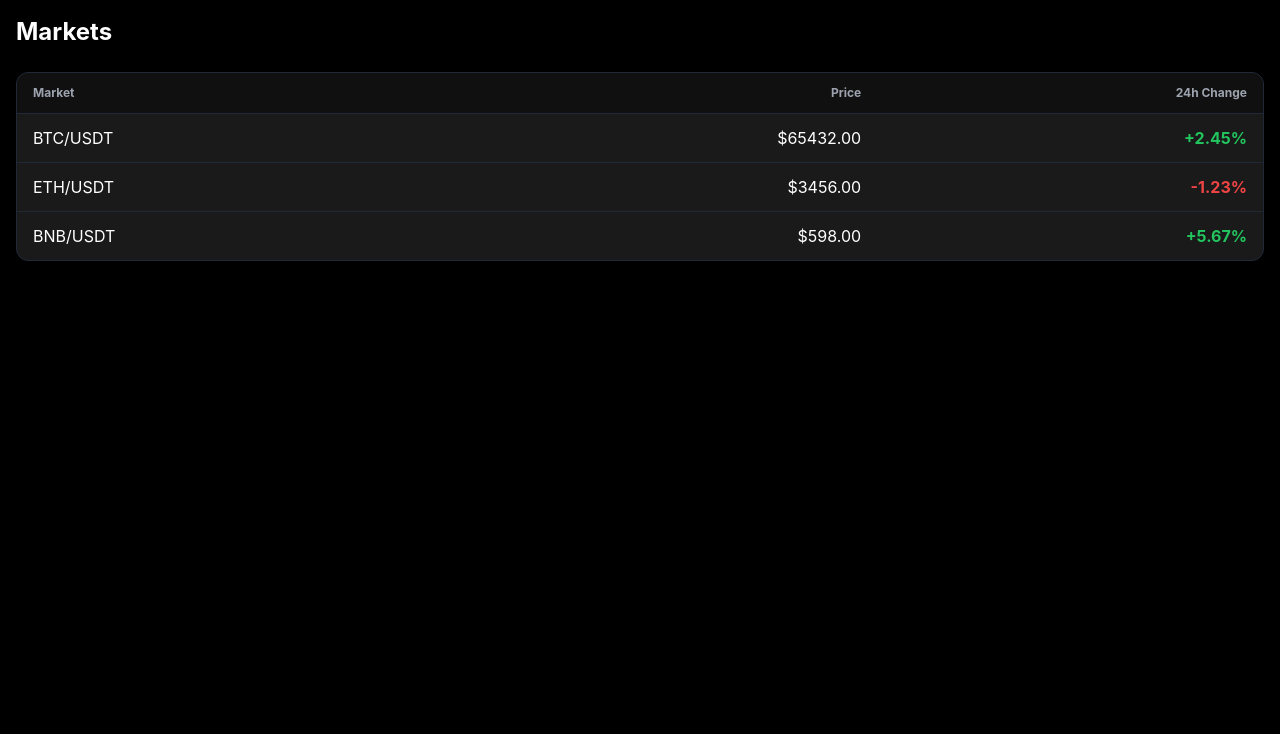
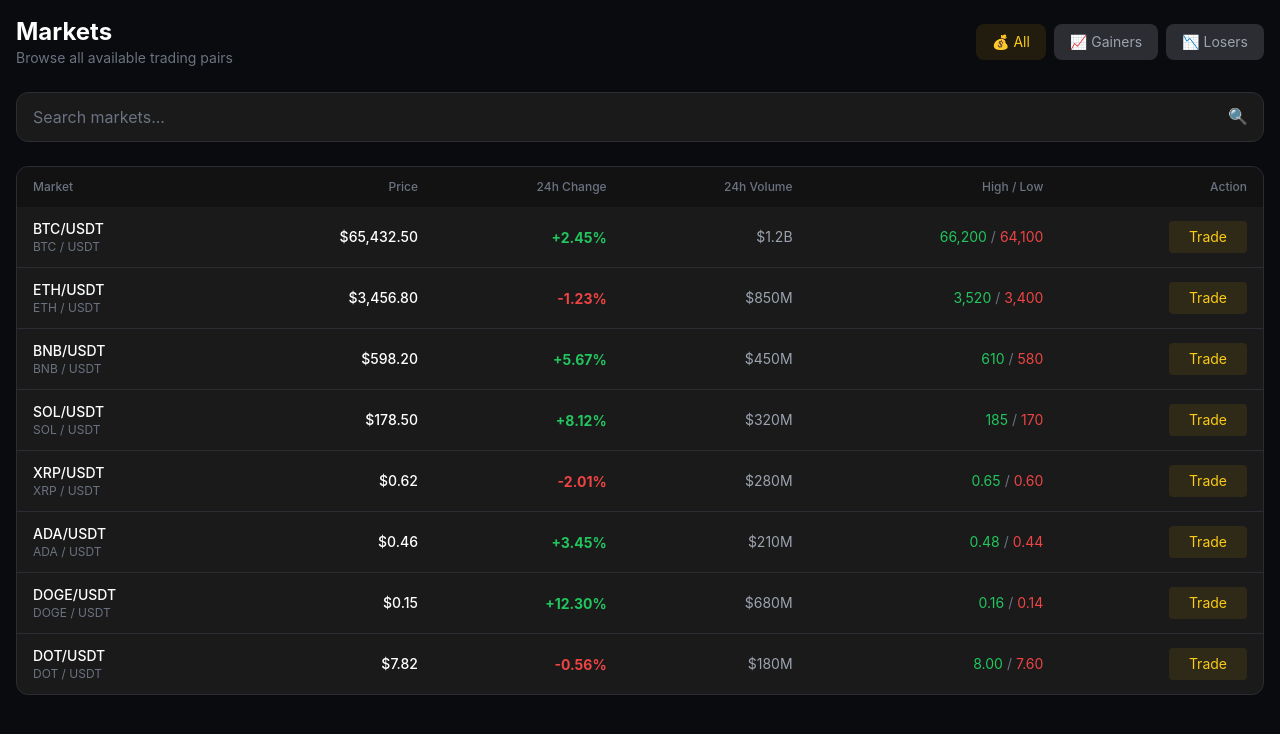
Before and after one commit to Cashipro/cashipro, a Next.js app in the folder apps/web/: page /markets in a window 1280 px wide. Shown: the top 734 px of the page. Built offline with nearby package versions, Linux system fonts and the light colour scheme.

Commit message:
Enhance MarketsPage with detailed market data
Updated the markets data structure to include additional fields such as volume, high, and low prices. Enhanced the MarketsPage component to filter and display these new fields in the UI.

```diff
--- a/apps/web/src/app/markets/page.tsx
+++ b/apps/web/src/app/markets/page.tsx
@@ -1,37 +1,115 @@
 "use client";
 
+import { useState } from "react";
+import Link from "next/link";
+
 const markets = [
-  { symbol: "BTC/USDT", price: 65432, change: 2.45 },
-  { symbol: "ETH/USDT", price: 3456, change: -1.23 },
-  { symbol: "BNB/USDT", price: 598, change: 5.67 },
+  { symbol: "BTC/USDT", price: "65,432.50", change: "+2.45%", volume: "1.2B", high: "66,200", low: "64,100" },
+  { symbol: "ETH/USDT", price: "3,456.80", change: "-1.23%", volume: "850M", high: "3,520", low: "3,400" },
+  { symbol: "BNB/USDT", price: "598.20", change: "+5.67%", volume: "450M", high: "610", low: "580" },
+  { symbol: "SOL/USDT", price: "178.50", change: "+8.12%", volume: "320M", high: "185", low: "170" },
+  { symbol: "XRP/USDT", price: "0.62", change: "-2.01%", volume: "280M", high: "0.65", low: "0.60" },
+  { symbol: "ADA/USDT", price: "0.46", change: "+3.45%", volume: "210M", high: "0.48", low: "0.44" },
+  { symbol: "DOGE/USDT", price: "0.15", change: "+12.30%", volume: "680M", high: "0.16", low: "0.14" },
+  { symbol: "DOT/USDT", price: "7.82", change: "-0.56%", volume: "180M", high: "8.00", low: "7.60" },
 ];
 
 export default function MarketsPage() {
+  const [search, setSearch] = useState("");
+
+  const filtered = markets.filter((m) =>
+    m.symbol.toLowerCase().includes(search.toLowerCase())
+  );
+
   return (
-    <div className="min-h-screen bg-black p-4">
-      <h1 className="text-2xl font-bold text-white mb-6">Markets</h1>
-      <div className="bg-[#1a1a1a] rounded-xl border border-gray-800 overflow-hidden">
+    <div className="p-4 space-y-6">
+      <div className="flex flex-wrap items-center justify-between gap-4">
+        <div>
+          <h1 className="text-2xl font-bold text-white">Markets</h1>
+          <p className="text-sm text-gray-500">Browse all available trading pairs</p>
+        </div>
+        <div className="flex gap-2">
+          <button className="px-4 py-2 bg-yellow-500/10 text-yellow-400 rounded-lg text-sm hover:bg-yellow-500/20 transition-colors">
+            💰 All
+          </button>
+          <button className="px-4 py-2 bg-[#2b2d33] text-gray-400 rounded-lg text-sm hover:bg-[#3b3d43] transition-colors">
+            📈 Gainers
+          </button>
+          <button className="px-4 py-2 bg-[#2b2d33] text-gray-400 rounded-lg text-sm hover:bg-[#3b3d43] transition-colors">
+            📉 Losers
+          </button>
+        </div>
+      </div>
+
+      {/* Search */}
+      <div className="relative">
+        <input
+          type="text"
+          placeholder="Search markets..."
+          value={search}
+          onChange={(e) => setSearch(e.target.value)}
+          className="w-full bg-[#1a1a1a] border border-[#2b2d33] rounded-xl px-4 py-3 text-white placeholder-gray-500 focus:outline-none focus:border-yellow-400 transition-colors"
+        />
+        <span className="absolute right-4 top-3 text-gray-500">🔍</span>
+      </div>
+
+      {/* Markets Table */}
+      <div className="bg-[#1a1a1a] rounded-xl border border-[#2b2d33] overflow-hidden">
+        <div className="overflow-x-auto">
           <table className="w-full">
-          <thead className="bg-black/40">
+            <thead className="bg-black/30">
               <tr>
-              <th className="px-4 py-3 text-left text-xs text-gray-400">Market</th>
-              <th className="px-4 py-3 text-right text-xs text-gray-400">Price</th>
-              <th className="px-4 py-3 text-right text-xs text-gray-400">24h Change</th>
+                <th className="px-4 py-3 text-left text-xs text-gray-500 font-medium">Market</th>
+                <th className="px-4 py-3 text-right text-xs text-gray-500 font-medium">Price</th>
+                <th className="px-4 py-3 text-right text-xs text-gray-500 font-medium">24h Change</th>
+                <th className="px-4 py-3 text-right text-xs text-gray-500 font-medium">24h Volume</th>
+                <th className="px-4 py-3 text-right text-xs text-gray-500 font-medium">High / Low</th>
+                <th className="px-4 py-3 text-right text-xs text-gray-500 font-medium">Action</th>
               </tr>
             </thead>
-          <tbody>
-            {markets.map((m) => (
-              <tr key={m.symbol} className="border-t border-gray-800 hover:bg-gray-800/50">
-                <td className="px-4 py-3 text-white">{m.symbol}</td>
-                <td className="px-4 py-3 text-right text-white">${m.price.toFixed(2)}</td>
-                <td className={`px-4 py-3 text-right font-bold ${m.change >= 0 ? "text-green-500" : "text-red-500"}`}>
-                  {m.change >= 0 ? "+" : ""}{m.change}%
+            <tbody className="divide-y divide-[#2b2d33]">
+              {filtered.map((m) => {
+                const isPositive = m.change.startsWith("+");
+                return (
+                  <tr key={m.symbol} className="hover:bg-[#2b2d33]/50 transition-colors">
+                    <td className="px-4 py-3">
+                      <div>
+                        <p className="text-white font-medium text-sm">{m.symbol}</p>
+                        <p className="text-xs text-gray-500">{m.symbol.split("/")[0]} / {m.symbol.split("/")[1]}</p>
+                      </div>
+                    </td>
+                    <td className="px-4 py-3 text-right text-white font-medium text-sm">
+                      ${m.price}
+                    </td>
+                    <td className="px-4 py-3 text-right">
+                      <span className={`text-sm font-bold ${isPositive ? "text-green-500" : "text-red-500"}`}>
+                        {m.change}
+                      </span>
+                    </td>
+                    <td className="px-4 py-3 text-right text-gray-400 text-sm">
+                      ${m.volume}
+                    </td>
+                    <td className="px-4 py-3 text-right">
+                      <div className="text-sm">
+                        <span className="text-green-500">{m.high}</span>
+                        <span className="text-gray-500 mx-1">/</span>
+                        <span className="text-red-500">{m.low}</span>
+                      </div>
+                    </td>
+                    <td className="px-4 py-3 text-right">
+                      <Link href={`/trade/${m.symbol.replace("/", "")}`}>
+                        <button className="px-5 py-1.5 bg-yellow-500/10 text-yellow-400 text-sm rounded hover:bg-yellow-500/20 transition-colors">
+                          Trade
+                        </button>
+                      </Link>
                     </td>
                   </tr>
-            ))}
+                );
+              })}
             </tbody>
           </table>
         </div>
       </div>
+    </div>
   );
 }
```
Lines whose indentation alone changed are shown as unchanged.
